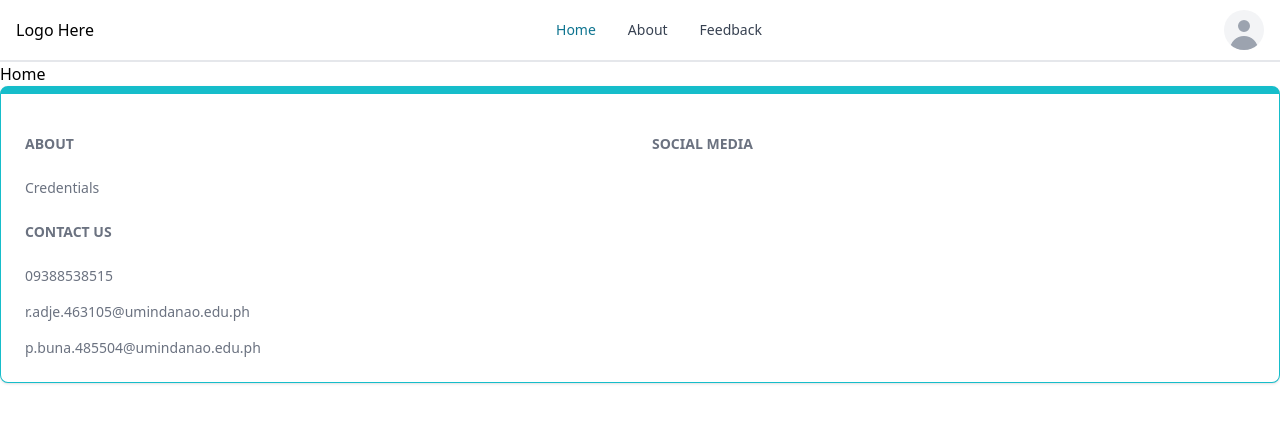
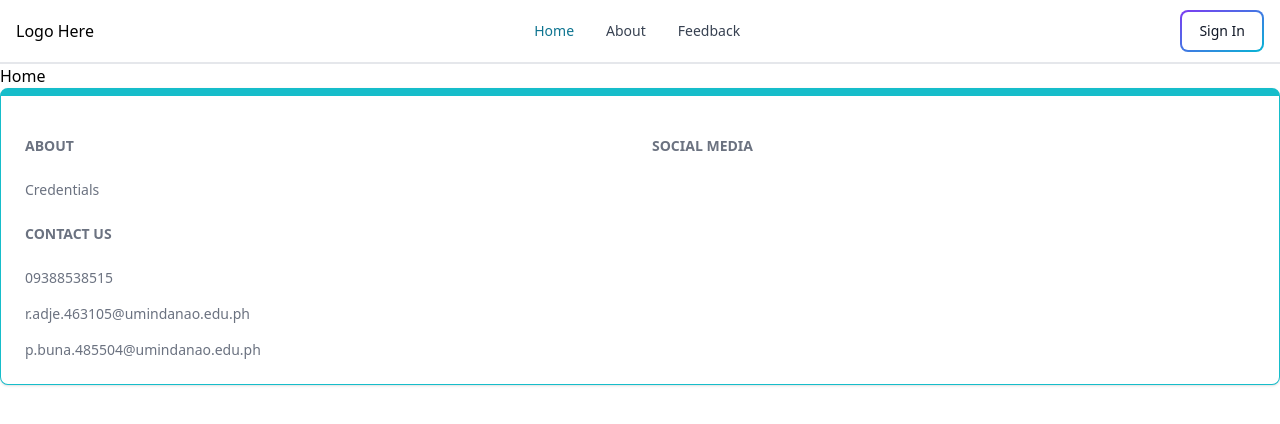
Before and after one commit to patcherist707/thesis-final-final, a React (Vite) app in the folder client/: page / in a window 1280 px wide. Shown: the top 424 px of the page. Built offline with nearby package versions, Linux system fonts and the light colour scheme.

Commit message:
update header

```diff
--- a/client/src/components/Header.jsx
+++ b/client/src/components/Header.jsx
@@ -5,10 +5,12 @@ import { RxDashboard } from "react-icons/rx";
 import { MdOutlineInventory } from "react-icons/md";
 import { AiFillNotification } from "react-icons/ai";
 import { HiArrowSmRight, HiUser } from "react-icons/hi";
+import { useSelector } from 'react-redux';
 
 
 export default function Header() {
   const path = useLocation().pathname;
+  const {currentUser} = useSelector((state) => state.user);
 
   return (
     <div>
@@ -19,7 +21,8 @@ export default function Header() {
           </Link>
         </div>
         <div className="flex gap-2 md:order-2">
-          <Dropdown
+          {currentUser ? (
+            <Dropdown
             arrowIcon={false}
             inline
             label={
@@ -27,8 +30,8 @@ export default function Header() {
             }
           >
             <Dropdown.Header>
-              <span className="block text-sm">@FALabyow</span>
-              <span className="block text-sm font-medium truncate">ruhaynaadje08@gmail.com</span>
+              <span className="block text-sm">@{currentUser.username}</span>
+              <span className="block text-sm font-medium truncate">{currentUser.email}</span>
             </Dropdown.Header>
             <Link to={'/dashboard?tab=overview'}>
               <Dropdown.Item icon={RxDashboard}>
@@ -54,7 +57,15 @@ export default function Header() {
             <Dropdown.Item icon={HiArrowSmRight}>
               Sign Out
             </Dropdown.Item>
-          </Dropdown>
+            </Dropdown>
+          ) : (
+            <Link to='/sign-in'>
+              <Button gradientDuoTone='purpleToBlue' outline>
+                Sign In
+              </Button>
+            </Link>
+          )}
+
           <Navbar.Toggle/>
         </div>
         <Navbar.Collapse>
```
